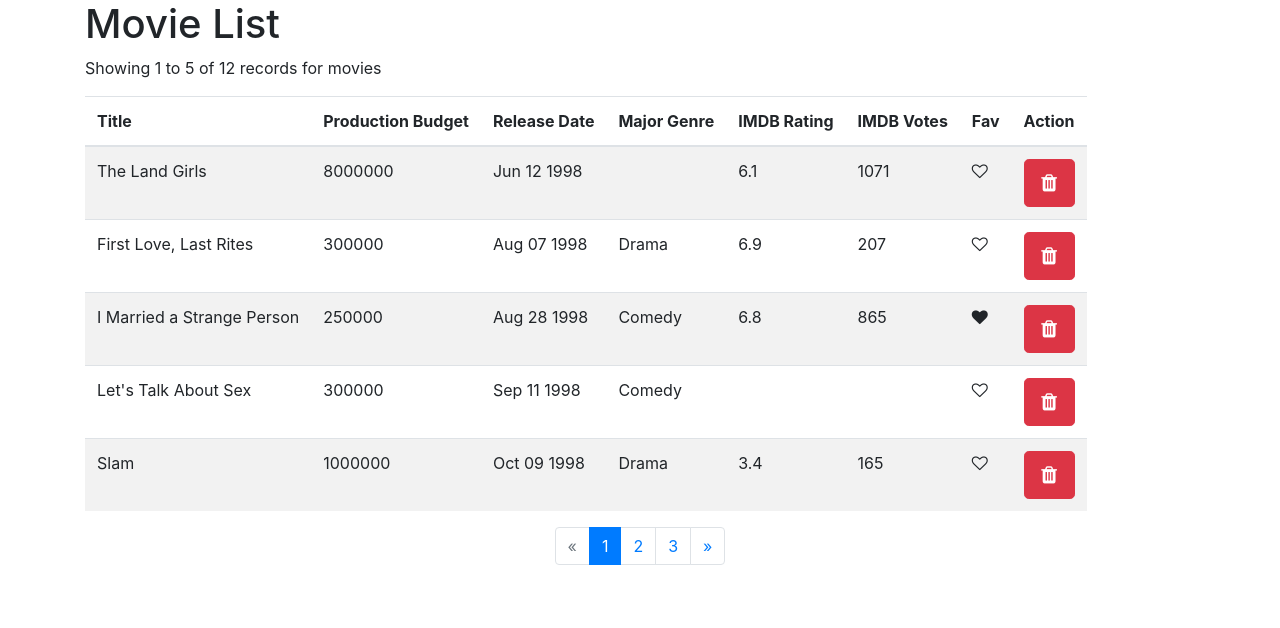
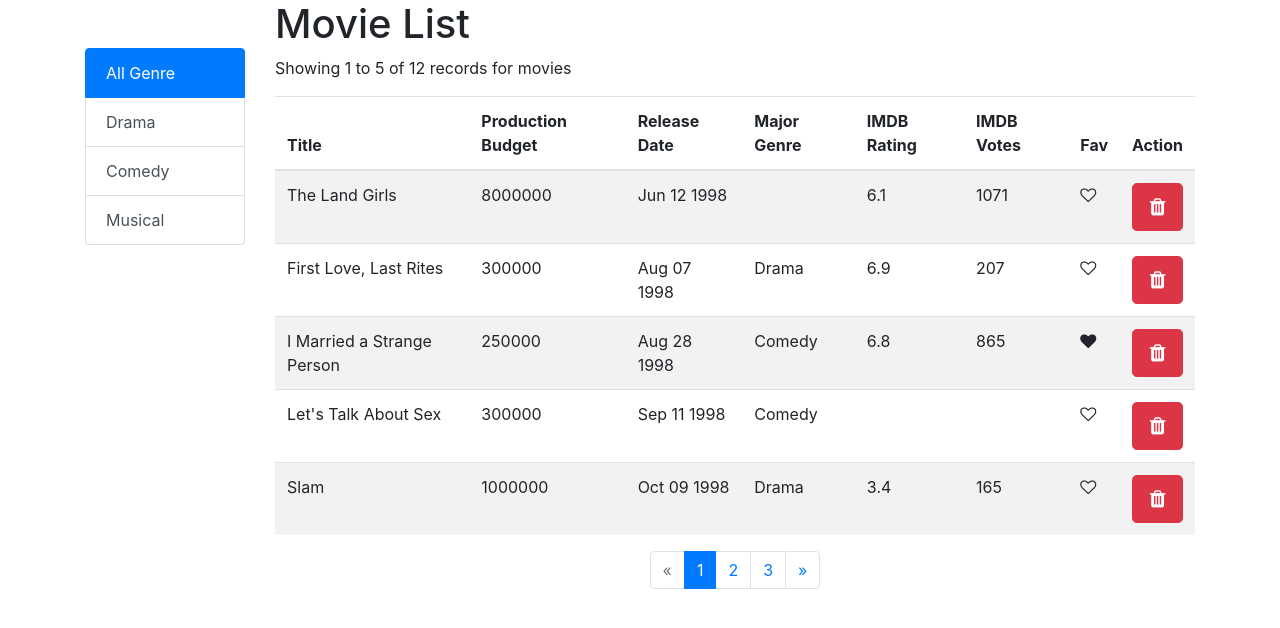
Before and after one commit to indranshastri/SimpleMovieReactApp, a React (Create React App) app: page / in a window 1280 px wide. Shown: the top 628 px of the page. Built offline with nearby package versions, Linux system fonts and the light colour scheme.

Commit message:
changes done for pagination

```diff
--- a/src/Component/Common/Pagination/Pagination.jsx
+++ b/src/Component/Common/Pagination/Pagination.jsx
@@ -3,34 +3,34 @@ import _ from 'lodash';
 import PropTypes from 'prop-types';
 
 const Pagination = ({totalCount,perPage,onPageChange,currentPage}) => {
-  const totalNumberPage = (perPage!=0)? Math.ceil(totalCount/perPage) : 0;
-  if(totalNumberPage==1) return null;
+  const totalNumberPage = (perPage!==0)? Math.ceil(totalCount/perPage) : 0;
+  if(totalNumberPage===1) return null;
   const pages = _.range(1,totalNumberPage+1);
 
 
   return (
       <nav aria-label="Page navigation">
         <ul className="pagination justify-content-center">
-          <li className={"page-item "+(currentPage == 1?"disabled":"")}>
-            <a className="page-link" onClick={()=>onPageChange(currentPage-1)}  aria-label="Previous">
+          <li className={"page-item "+(currentPage === 1?"disabled":"")}>
+            <button className="page-link" onClick={()=>onPageChange(currentPage-1)}  aria-label="Previous">
               <span aria-hidden="true">&laquo;</span>
               <span className="sr-only">Previous</span>
-            </a>
+            </button>
           </li>
           {
             pages.map(page => {
-              let classes = "page-item "+(page==currentPage?"active":"")
+              let classes = "page-item "+(page===currentPage?"active":"")
               return <li className={classes} key={page} >
-                        <a className="page-link" onClick={()=>onPageChange(page)} >{page}</a>
+                        <button className="page-link" onClick={()=>onPageChange(page)} >{page}</button>
                       </li>
             })
           }
 
-          <li className={"page-item "+(currentPage == totalNumberPage?"disabled":"")}>
-            <a className="page-link" onClick={()=>onPageChange(currentPage+1)} aria-label="Next">
+          <li className={"page-item "+(currentPage === totalNumberPage?"disabled":"")}>
+            <button className="page-link" onClick={()=>onPageChange(currentPage+1)} aria-label="Next">
               <span aria-hidden="true">&raquo;</span>
               <span className="sr-only">Next</span>
-            </a>
+            </button>
           </li>
         </ul>
       </nav>
--- /dev/null
+++ b/src/Component/Common/listGroup/listGroup.jsx
@@ -0,0 +1,17 @@
+import React from 'react';
+
+const ListGroup = ({list,currentGenre,onFilterClick}) => {
+    return (
+            <div className="list-group mt-5">
+                {
+                    list.map((genre,index)=>{
+                       return <button key={index} type="button" className={"list-group-item list-group-item-action "+(genre===currentGenre?"active":"")} onClick={()=>onFilterClick(genre)}>
+                            {genre}
+                        </button>
+                    })
+                }
+            </div>
+        );
+}
+
+export default ListGroup;
--- a/src/Component/Movies/MovieList.jsx
+++ b/src/Component/Movies/MovieList.jsx
@@ -1,4 +1,5 @@
 import React, { Component } from 'react'
+import ListGroup from '../Common/listGroup/listGroup';
 import Pagination from '../Common/Pagination/Pagination';
 import Table from '../Common/Table/Table';
 import Liked from '../Liked/Liked';
@@ -6,14 +7,16 @@ import { paginate } from '../utils/paginate';
 
 
 
-import {getMovies,getTotalCounts,deleteMovieAt} from "./Services";
+import {getMovies,getTotalCounts,deleteMovieAt,AllUniqueGenre} from "./Services";
 
 class MovieList extends Component {
     perPage = 5
     state = {
         movies:getMovies(this.perPage),
         pageSize:this.perPage,
-        currentPage:1
+        currentPage:1,
+        genre:AllUniqueGenre(),
+        currentGenre:'All Genre'
     }
     colsToShow = [
         "Title","Production Budget","Release Date","Major Genre","IMDB Rating","IMDB Votes"
@@ -43,20 +46,19 @@ class MovieList extends Component {
        this.setState({movies:movies})
     }
 
-    handelPageChange = page =>{
-        console.log(page);
-    //    const movies = getMovies(this.state.pageSize,this.perPage.page)
-       this.setState({currentPage:page})
+    handelPageChange = page =>this.setState({currentPage:page})
+
+    handelGenreClick = genre => {
+        this.setState({currentGenre:genre,currentPage:1});
+
     }
 
-    getRows(){
-        const {movies,currentPage,pageSize} = this.state
-        if(!movies || movies.length <= 0) return null
-        const rows = paginate(movies,currentPage,pageSize);
+    getRows(filtered){
+        if(!filtered || filtered.length <= 0) return null
 
        return <tbody>
                     {
-                        rows.map((ele,index)=>{
+                        filtered.map((ele,index)=>{
                            return (
                                 <tr key={index}>
                                     {
@@ -80,29 +82,44 @@ class MovieList extends Component {
                 </tbody>
     }
 
+    componentDidMount(){
+        const genre =this.state.genre;
+        genre.unshift("All Genre");
+        this.setState({genre});
+    }
     render() {
         const { length:count} = this.state.movies;
-        const {currentPage,pageSize} = this.state;
-        const fromRecord = currentPage==1?currentPage:(currentPage*pageSize)-(pageSize-1);
+        const {movies,currentPage,pageSize,currentGenre} = this.state;
+        const fromRecord = currentPage===1?currentPage:(currentPage*pageSize)-(pageSize-1);
         const toRecord = fromRecord+(pageSize-1);
-
+        const filtered = currentGenre==="All Genre"?movies: movies.filter(e=>e["Major Genre"]==currentGenre);
+        const rows = paginate(filtered,currentPage,pageSize);
+        const filteredCount = filtered.length;
         return (
             <div>
+                <div className="row">
+                    <div className="col-md-2">
+                        <ListGroup list={this.state.genre} onFilterClick={this.handelGenreClick} currentGenre={this.state.currentGenre} />
+                    </div>
+                    <div className="col-md">
                         <h1> Movie List </h1>
-                <p> Showing {fromRecord} to {(count-toRecord)>=0?toRecord:count} of {count} records for movies</p>
+                        <p> Showing {fromRecord} to {(filteredCount-toRecord)>=0?toRecord:filteredCount} of {filteredCount} records for movies</p>
                         <Table
                             details = {this.state.movies}
                             colHeader={this.colHeader}
                             colsToShow = {this.colsToShow}
                             >
-                    {this.getRows()}
+                            {this.getRows(rows)}
                         </Table>
                         <Pagination
-                totalCount={getTotalCounts()}
+                        totalCount={filtered.length}
                         perPage={pageSize}
                         currentPage = {currentPage}
                         onPageChange ={this.handelPageChange}
                         />
+                    </div>
+                </div>
+
             </div>
             );
     }
--- a/src/Component/Movies/Services.js
+++ b/src/Component/Movies/Services.js
@@ -1,7 +1,5 @@
 import MainData  from "../../Data/MovieDetails.json";
 
-var data;
-var limit=10
 
 export function getMovies(){
     return  MainData
@@ -12,13 +10,9 @@ export function getTotalCounts(){
 }
 
 export function deleteMovieAt(index){
-    MainData.splice(index,1);
-    let data = MainData;
-    return data.slice(0,limit)
+    return MainData.splice(index,1);
 }
 
-export function genere(index){
-    MainData.splice(index,1);
-    let data = MainData;
-    return data.slice(0,limit)
+export function AllUniqueGenre(){
+   return MainData.map(e=>e["Major Genre"]).filter((e,i,self)=>e!==null && self.indexOf(e)===i);
 }
```
Lines whose indentation alone changed are shown as unchanged.
